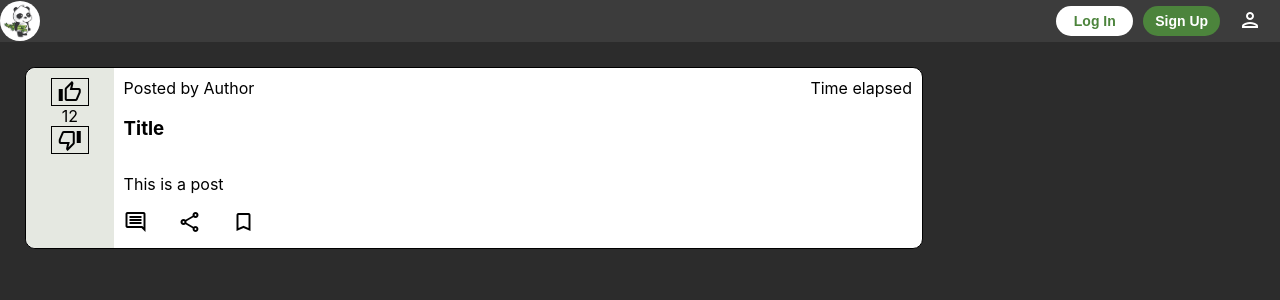
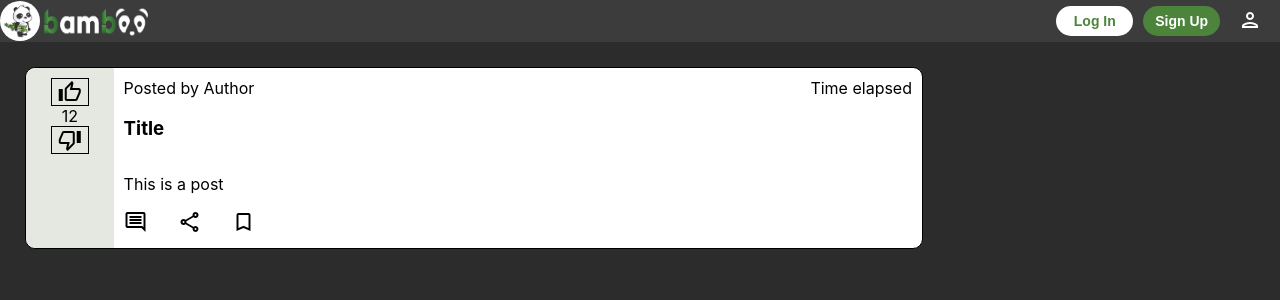
Before and after one commit to phunky-panda94/bamboo, a React (Create React App) app in the folder client/: page / in a window 1280 px wide. Shown: the top 300 px of the page. Built offline with nearby package versions, Linux system fonts and the light colour scheme.

Commit message:
added brand to home button

```diff
--- a/client/src/header/Header.css
+++ b/client/src/header/Header.css
@@ -22,11 +22,19 @@ div > button:last-child {
     margin-right: 10px;
 }
 
+.home {
+    cursor: pointer;
+}
+
+.brand {
+    height: 35px;
+    width: 110px;
+}
+
 .logo {
     border-radius: 50%;
     height: 40px;
     width: 40px;
-    cursor: pointer;
 }
 
 .navbar {
--- a/client/src/header/Header.js
+++ b/client/src/header/Header.js
@@ -3,8 +3,9 @@ import './Header.css';
 function Navbar() {
     return (
         <header className="bg-light-black navbar flex flex-jc-sb flex-ai-c">
-            <a className="flex flex-ai-c" href="/">
-                <img alt="panda" src="/logo.png" className="logo"></img>
+            <a className="home flex flex-ai-c" href="/">
+                <img alt="panda" src="/panda.png" className="logo"></img>
+                <img alt="bamboo" src="/bamboo.png" className="brand"></img>
             </a>
             <div className="flex flex-ai-c">
                 <button className="bg-white dark-green navbar-btn">Log In</button>
```
Also changed, not shown: client/public/bamboo.png (added), client/public/panda.png (renamed from client/public/logo.png).
